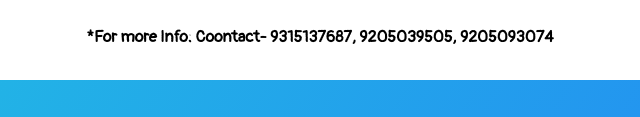
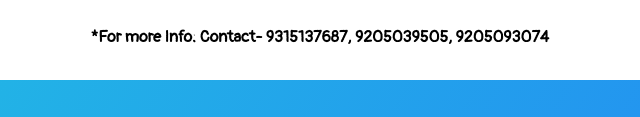
Before and after one commit to JoinUs41/Applynow, a plain HTML site: page index.html in a window 1280 px wide. Shown: the part 756-873 px from the top of the page, 320-960 px from the left. Drawn offline with Linux system fonts and the light colour scheme.

Commit message:
Update index.html

```diff
--- a/index.html
+++ b/index.html
@@ -57,7 +57,7 @@
                 <h4 class="detail" id="myDIV"><b>*Date of Interview: 28 August 2021</b></h4>
                 <h4  id="myDIV"><b>*Timing: 12pm to 6pm</b></h4>
                 <h4  id="myDIV"><b>*Location: B-401 Street no. 20, Bhajanpura, Delhi-110053</b></h4>
-                <h4  id="myDIV" class="detail"><b>*For more Info: Coontact- 9315137687, 9205039505, 9205093074</b></h4>
+                <h4  id="myDIV" class="detail"><b>*For more Info: Contact- 9315137687, 9205039505, 9205093074</b></h4>
 
 
         </div>
```
